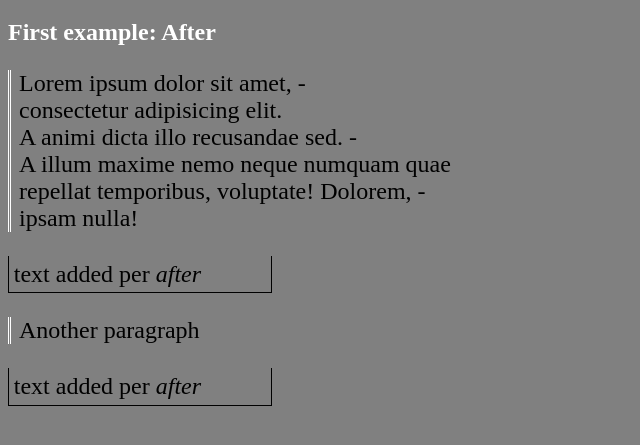
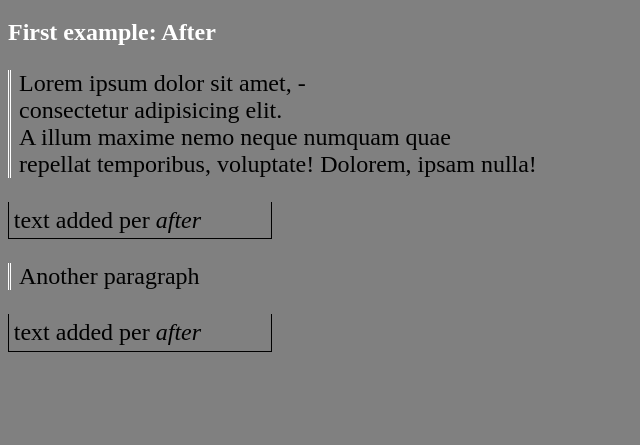
Before and after one commit to Bergstaed/DOM_manipulation_example, a plain HTML site: page index.html in a window 1280 px wide. Shown: the part 61-506 px from the top of the page, without its empty margins (0-640 px from the left). Drawn offline with Linux system fonts and the light colour scheme.

Commit message:
Update index.html
shorten textblock

```diff
--- a/index.html
+++ b/index.html
@@ -10,10 +10,8 @@
 <h2 class="light-color">First example: After</h2>
 <p class="js-do-xx">Lorem ipsum dolor sit amet, - <br>
     consectetur adipisicing elit.<br>
-    A animi dicta illo recusandae sed. - <br>
     A illum maxime nemo neque numquam quae<br>
-    repellat temporibus, voluptate! Dolorem, - <br>
-    ipsam nulla!</p>
+    repellat temporibus, voluptate! Dolorem, ipsam nulla!</p>
 <p class="js-do-xx">Another paragraph</p>
 <script src="js/vendor/jquery-2.1.4.min.js"></script>
 <script src="js/main.js"></script>
```
